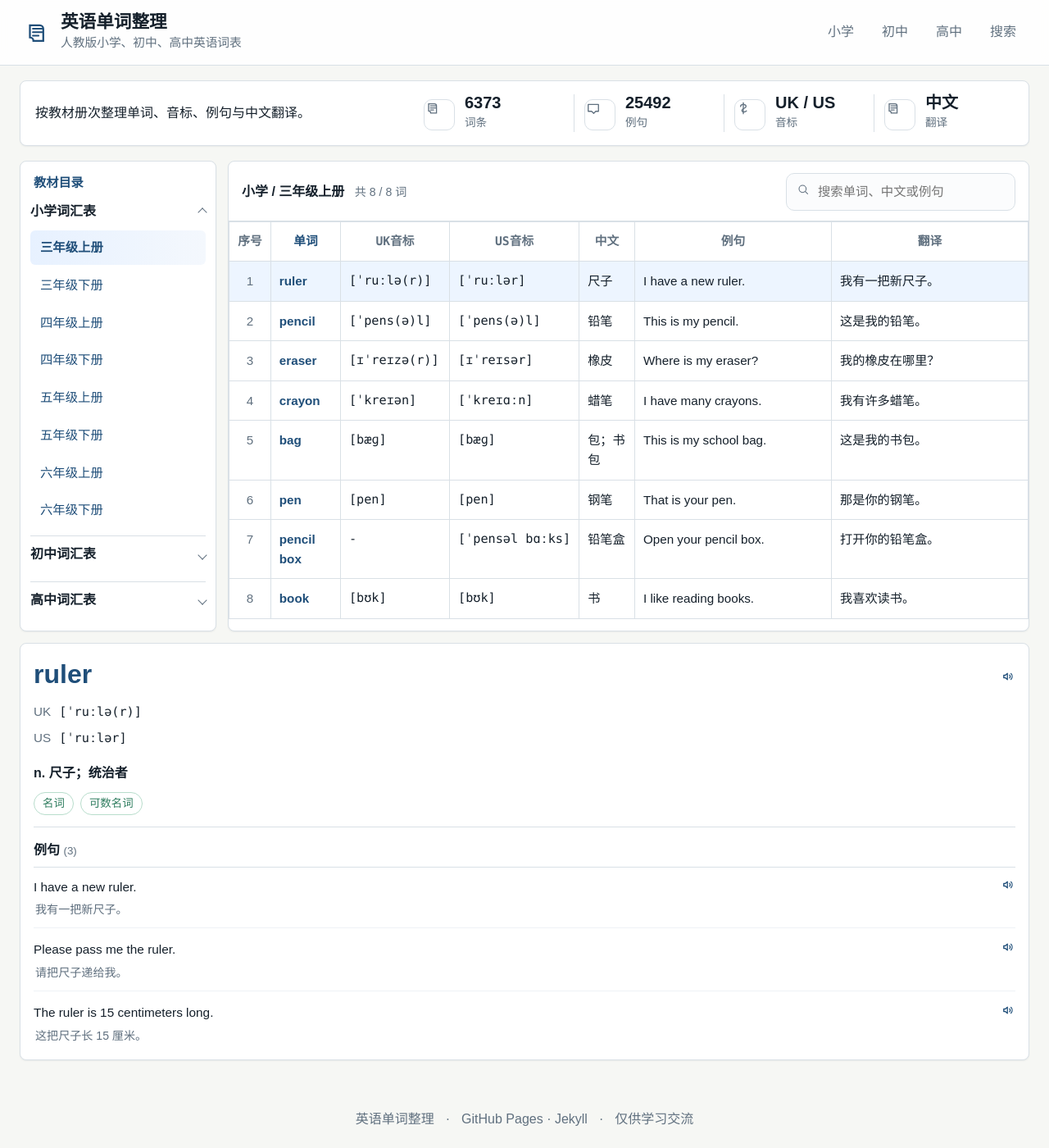
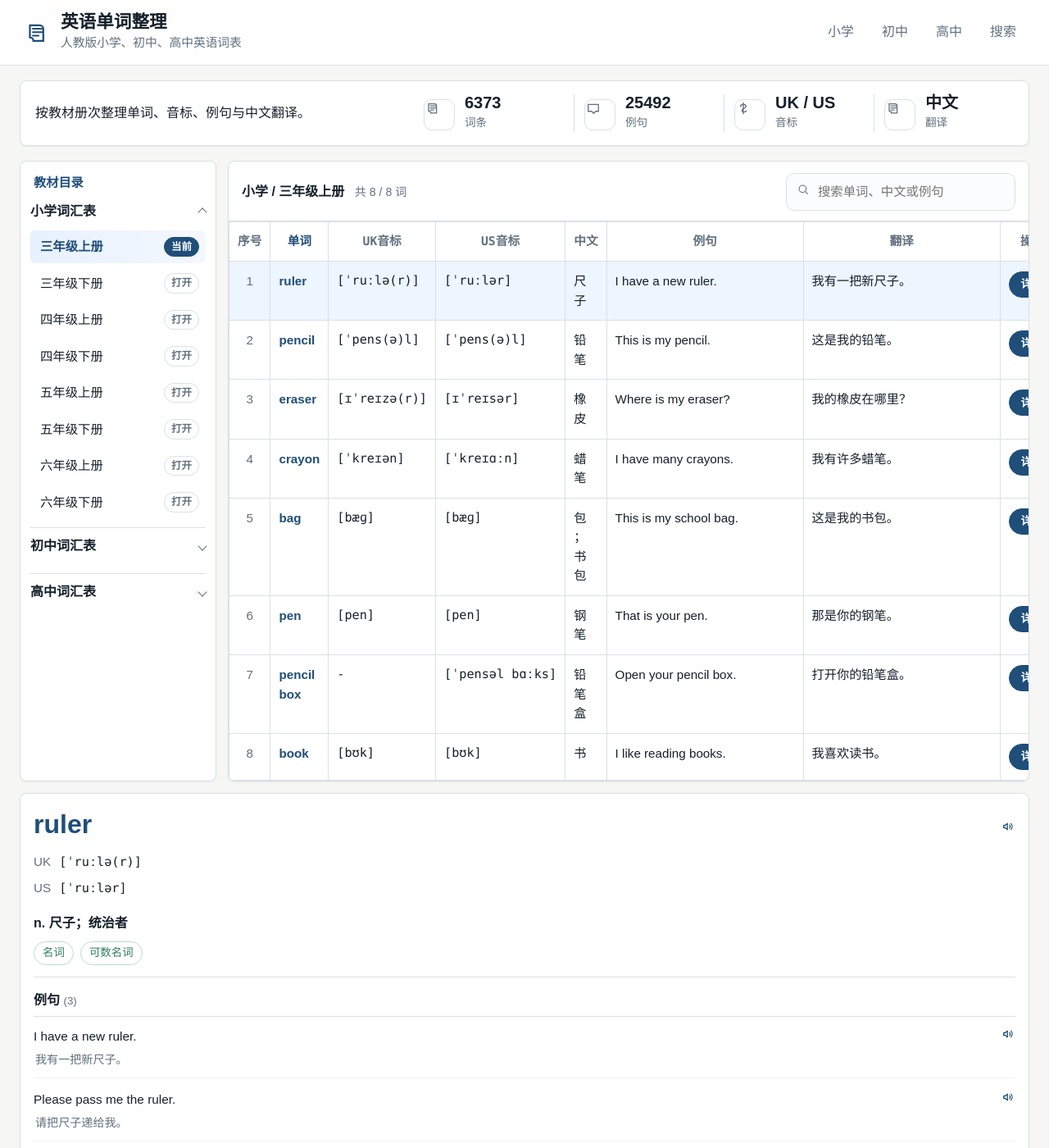
Before and after one commit to jinronga/english-words, a Jekyll site: the page built from index.md, in a window 1280 px wide and 1400 px high. Shown: the whole window at 82% size. Built offline with Jekyll 4.4.1, drawn with Linux system fonts in a browser that asks for light colours.

Commit message:
Clarify vocabulary detail actions

```diff
--- a/assets/css/style.scss
+++ b/assets/css/style.scss
@@ -390,10 +390,14 @@
 }
 
 .nav-link {
+  align-items: center;
   border-radius: 6px;
   color: var(--text);
+  display: flex;
   font-size: 0.96rem;
-  padding: 9px 12px;
+  gap: 10px;
+  justify-content: space-between;
+  padding: 8px 8px 8px 12px;
 }
 
 .nav-link:hover {
@@ -404,6 +408,32 @@
   background: linear-gradient(90deg, var(--blue-soft), #f4f8fd);
   color: var(--blue);
   font-weight: 600;
+}
+
+.nav-action {
+  border: 1px solid var(--line);
+  border-radius: 999px;
+  color: var(--muted);
+  flex: 0 0 auto;
+  font-size: 0.78rem;
+  font-weight: 600;
+  line-height: 1;
+  padding: 5px 8px;
+}
+
+.nav-link:hover .nav-action,
+.nav-link.is-active .nav-action {
+  background: var(--blue);
+  border-color: var(--blue);
+  color: #fff;
+}
+
+.markdown-body .nav-link {
+  color: var(--text);
+}
+
+.markdown-body .nav-link.is-active {
+  color: var(--blue);
 }
 
 .table-panel {
@@ -535,6 +565,55 @@
   word-break: break-word;
 }
 
+.word-table .action-col {
+  text-align: center;
+  white-space: nowrap;
+  width: 86px;
+}
+
+.row-action,
+.action-button {
+  align-items: center;
+  background: var(--blue);
+  border: 1px solid var(--blue);
+  border-radius: 999px;
+  color: #fff;
+  cursor: pointer;
+  display: inline-flex;
+  font: inherit;
+  font-size: 0.86rem;
+  font-weight: 700;
+  justify-content: center;
+  line-height: 1;
+  min-height: 32px;
+  padding: 8px 14px;
+  text-decoration: none;
+  white-space: nowrap;
+}
+
+.row-action:hover,
+.action-button:hover {
+  background: #173d60;
+  border-color: #173d60;
+  text-decoration: none;
+}
+
+.row-action:focus-visible,
+.action-button:focus-visible,
+.nav-link:focus-visible {
+  outline: 3px solid rgba(31, 78, 121, 0.22);
+  outline-offset: 2px;
+}
+
+.markdown-body .action-button {
+  color: #fff;
+  text-decoration: none;
+}
+
+.markdown-body .action-button:hover {
+  color: #fff;
+}
+
 .table-empty {
   color: var(--muted);
   padding: 18px 16px;
@@ -546,6 +625,12 @@
   flex-direction: column;
   gap: 18px;
   padding: 18px 16px;
+}
+
+.detail-action {
+  align-self: stretch;
+  margin-top: auto;
+  min-height: 38px;
 }
 
 .detail-head {
--- a/assets/js/home.js
+++ b/assets/js/home.js
@@ -6,6 +6,7 @@
   const visibleCount = document.getElementById('visible-count');
   const totalCount = document.getElementById('total-count');
   const emptyState = document.getElementById('table-empty');
+  const fullListUrl = detail?.dataset.fullListUrl || '#';
 
   if (!dataEl || !table || !detail) {
     return;
@@ -56,6 +57,7 @@
           `).join('')}
         </ol>
       </section>
+      <a class="action-button detail-action" href="${esc(fullListUrl)}">查看完整词表</a>
     `;
   };
 
--- a/index.md
+++ b/index.md
@@ -41,33 +41,33 @@
     <details class="nav-group" open>
       <summary>小学词汇表</summary>
       <div class="nav-list">
-        <a class="nav-link is-active" href="{{ '/小学/三年级/人教版小学英语-三年级上册.html' | relative_url }}">三年级上册</a>
-        <a class="nav-link" href="{{ '/小学/三年级/人教版小学英语-三年级下册.html' | relative_url }}">三年级下册</a>
-        <a class="nav-link" href="{{ '/小学/四年级/人教版小学英语-四年级上册.html' | relative_url }}">四年级上册</a>
-        <a class="nav-link" href="{{ '/小学/四年级/人教版小学英语-四年级下册.html' | relative_url }}">四年级下册</a>
-        <a class="nav-link" href="{{ '/小学/五年级/人教版小学英语-五年级上册.html' | relative_url }}">五年级上册</a>
-        <a class="nav-link" href="{{ '/小学/五年级/人教版小学英语-五年级下册.html' | relative_url }}">五年级下册</a>
-        <a class="nav-link" href="{{ '/小学/六年级/人教版小学英语-六年级上册.html' | relative_url }}">六年级上册</a>
-        <a class="nav-link" href="{{ '/小学/六年级/人教版小学英语-六年级下册.html' | relative_url }}">六年级下册</a>
+        <a class="nav-link is-active" href="{{ '/小学/三年级/人教版小学英语-三年级上册.html' | relative_url }}"><span>三年级上册</span><span class="nav-action">当前</span></a>
+        <a class="nav-link" href="{{ '/小学/三年级/人教版小学英语-三年级下册.html' | relative_url }}"><span>三年级下册</span><span class="nav-action">打开</span></a>
+        <a class="nav-link" href="{{ '/小学/四年级/人教版小学英语-四年级上册.html' | relative_url }}"><span>四年级上册</span><span class="nav-action">打开</span></a>
+        <a class="nav-link" href="{{ '/小学/四年级/人教版小学英语-四年级下册.html' | relative_url }}"><span>四年级下册</span><span class="nav-action">打开</span></a>
+        <a class="nav-link" href="{{ '/小学/五年级/人教版小学英语-五年级上册.html' | relative_url }}"><span>五年级上册</span><span class="nav-action">打开</span></a>
+        <a class="nav-link" href="{{ '/小学/五年级/人教版小学英语-五年级下册.html' | relative_url }}"><span>五年级下册</span><span class="nav-action">打开</span></a>
+        <a class="nav-link" href="{{ '/小学/六年级/人教版小学英语-六年级上册.html' | relative_url }}"><span>六年级上册</span><span class="nav-action">打开</span></a>
+        <a class="nav-link" href="{{ '/小学/六年级/人教版小学英语-六年级下册.html' | relative_url }}"><span>六年级下册</span><span class="nav-action">打开</span></a>
       </div>
     </details>
 
     <details class="nav-group">
       <summary>初中词汇表</summary>
       <div class="nav-list">
-        <a class="nav-link" href="{{ '/初中/' | relative_url }}">初中总览</a>
-        <a class="nav-link" href="{{ '/初中/七年级/' | relative_url }}">七年级</a>
-        <a class="nav-link" href="{{ '/初中/八年级/' | relative_url }}">八年级</a>
-        <a class="nav-link" href="{{ '/初中/九年级/' | relative_url }}">九年级</a>
+        <a class="nav-link" href="{{ '/初中/' | relative_url }}"><span>初中总览</span><span class="nav-action">打开</span></a>
+        <a class="nav-link" href="{{ '/初中/七年级/' | relative_url }}"><span>七年级</span><span class="nav-action">打开</span></a>
+        <a class="nav-link" href="{{ '/初中/八年级/' | relative_url }}"><span>八年级</span><span class="nav-action">打开</span></a>
+        <a class="nav-link" href="{{ '/初中/九年级/' | relative_url }}"><span>九年级</span><span class="nav-action">打开</span></a>
       </div>
     </details>
 
     <details class="nav-group">
       <summary>高中词汇表</summary>
       <div class="nav-list">
-        <a class="nav-link" href="{{ '/高中/' | relative_url }}">高中总览</a>
-        <a class="nav-link" href="{{ '/高中/必修/' | relative_url }}">必修</a>
-        <a class="nav-link" href="{{ '/高中/选修/' | relative_url }}">选修</a>
+        <a class="nav-link" href="{{ '/高中/' | relative_url }}"><span>高中总览</span><span class="nav-action">打开</span></a>
+        <a class="nav-link" href="{{ '/高中/必修/' | relative_url }}"><span>必修</span><span class="nav-action">打开</span></a>
+        <a class="nav-link" href="{{ '/高中/选修/' | relative_url }}"><span>选修</span><span class="nav-action">打开</span></a>
       </div>
     </details>
   </aside>
@@ -96,6 +96,7 @@
             <th class="zh-col">中文</th>
             <th class="example-col">例句</th>
             <th class="translation-col">翻译</th>
+            <th class="action-col">操作</th>
           </tr>
         </thead>
         <tbody>
@@ -109,6 +110,7 @@
             <td class="zh-col">{{ row.zh }}</td>
             <td class="example-col">{{ row.example }}</td>
             <td class="translation-col">{{ row.translation }}</td>
+            <td class="action-col"><button class="row-action" type="button" data-row-action aria-label="查看 {{ row.word }} 详情">详情</button></td>
           </tr>
           {% endfor %}
         </tbody>
@@ -118,7 +120,7 @@
   </section>
 
   {% assign sample = site.data.home_demo.rows | first %}
-  <aside class="detail-panel" data-detail>
+  <aside class="detail-panel" data-detail data-full-list-url="{{ '/小学/三年级/人教版小学英语-三年级上册.html' | relative_url }}">
     <div class="detail-head">
       <div>
         <div class="detail-wordline">
@@ -151,6 +153,8 @@
         {% endfor %}
       </ol>
     </section>
+
+    <a class="action-button detail-action" href="{{ '/小学/三年级/人教版小学英语-三年级上册.html' | relative_url }}">查看完整词表</a>
   </aside>
 </section>
 
```
